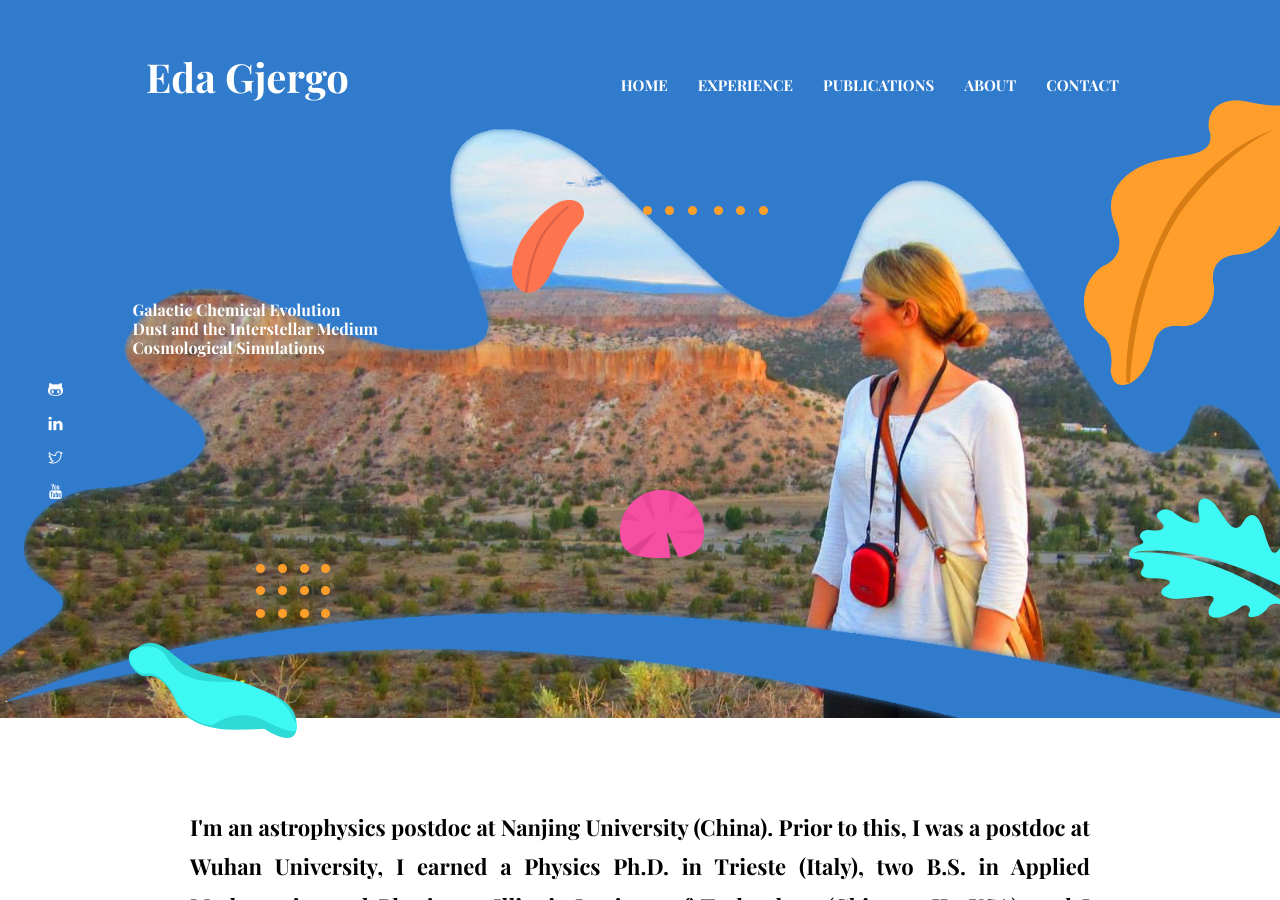
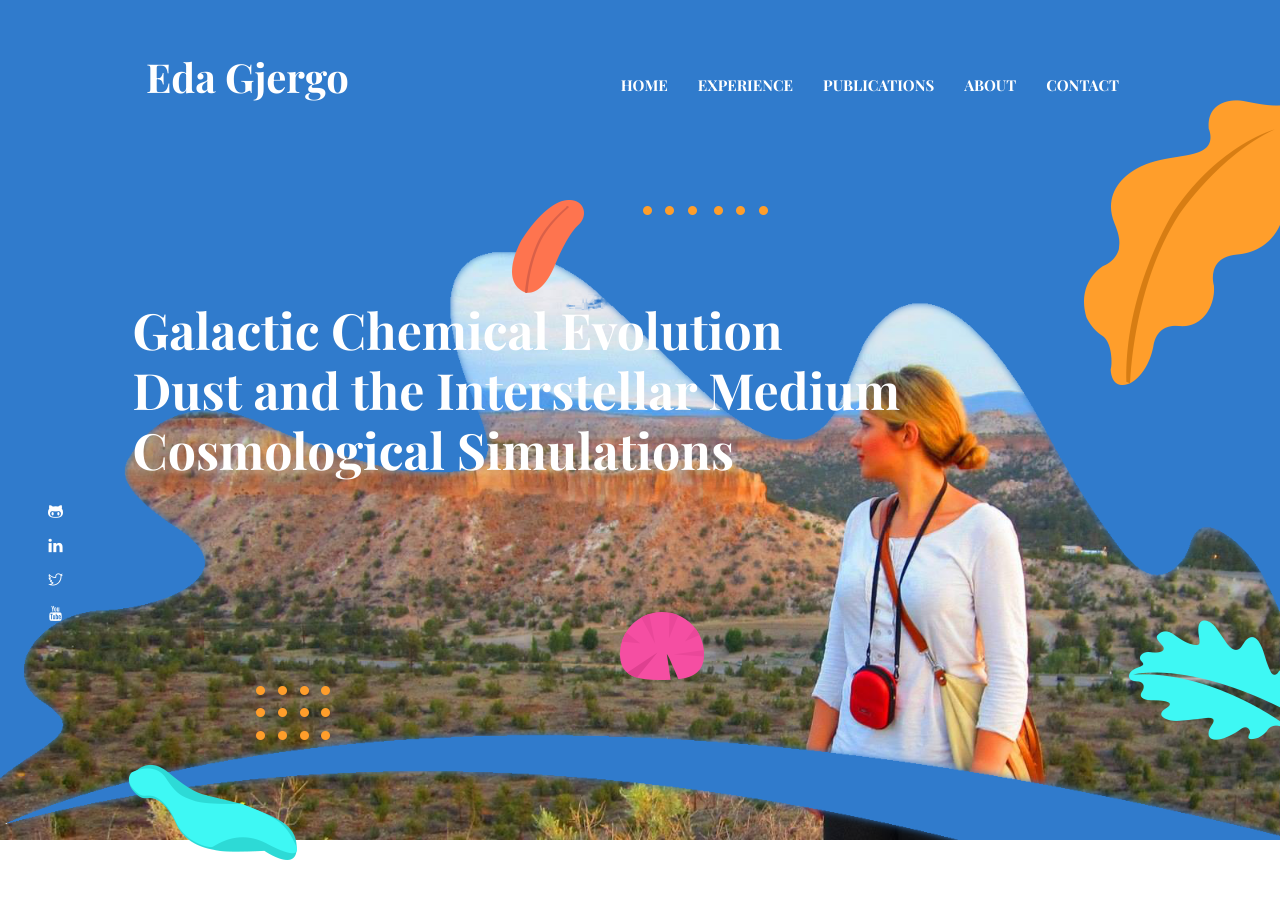
Before and after one commit to egjergo/egjergo.github.io, a Jekyll site: the page built from index.html, in a window 1280 px wide and 900 px high. Built offline with Jekyll 4.4.1, drawn with Linux system fonts in a browser that asks for light colours.

Commit message:
Update hero-section.html

```diff
--- a/_includes/hero-section.html
+++ b/_includes/hero-section.html
@@ -3,7 +3,7 @@
   <div class="container">
     <div class="row">
       <div class="col-lg-11 mx-auto">
-        <h1 class="text-white font-tertiary" style="font-size: 16px">{{ site.data.settings.hero.hero-title }}</h1>
+        <h1 class="text-white font-tertiary" style="font-size: 50px">{{ site.data.settings.hero.hero-title }}</h1>
       </div>
     </div>
   </div>
```
